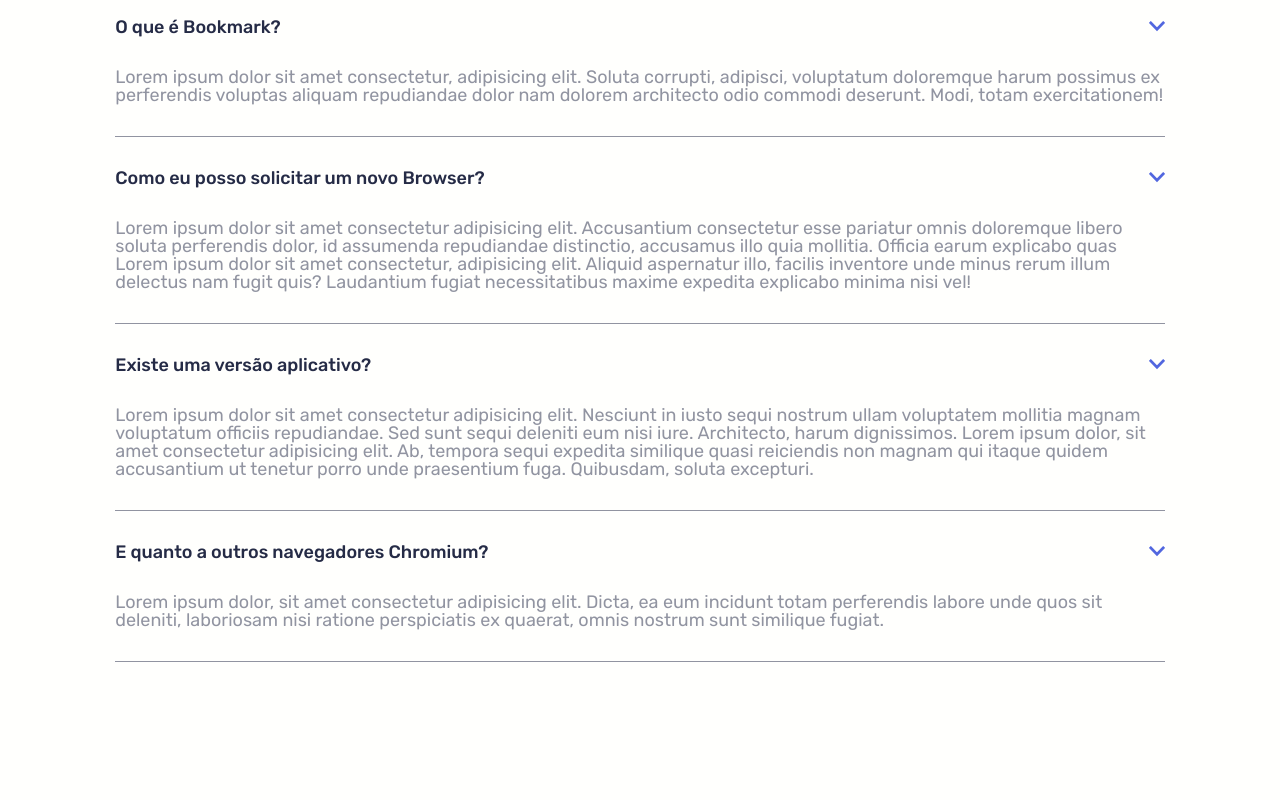
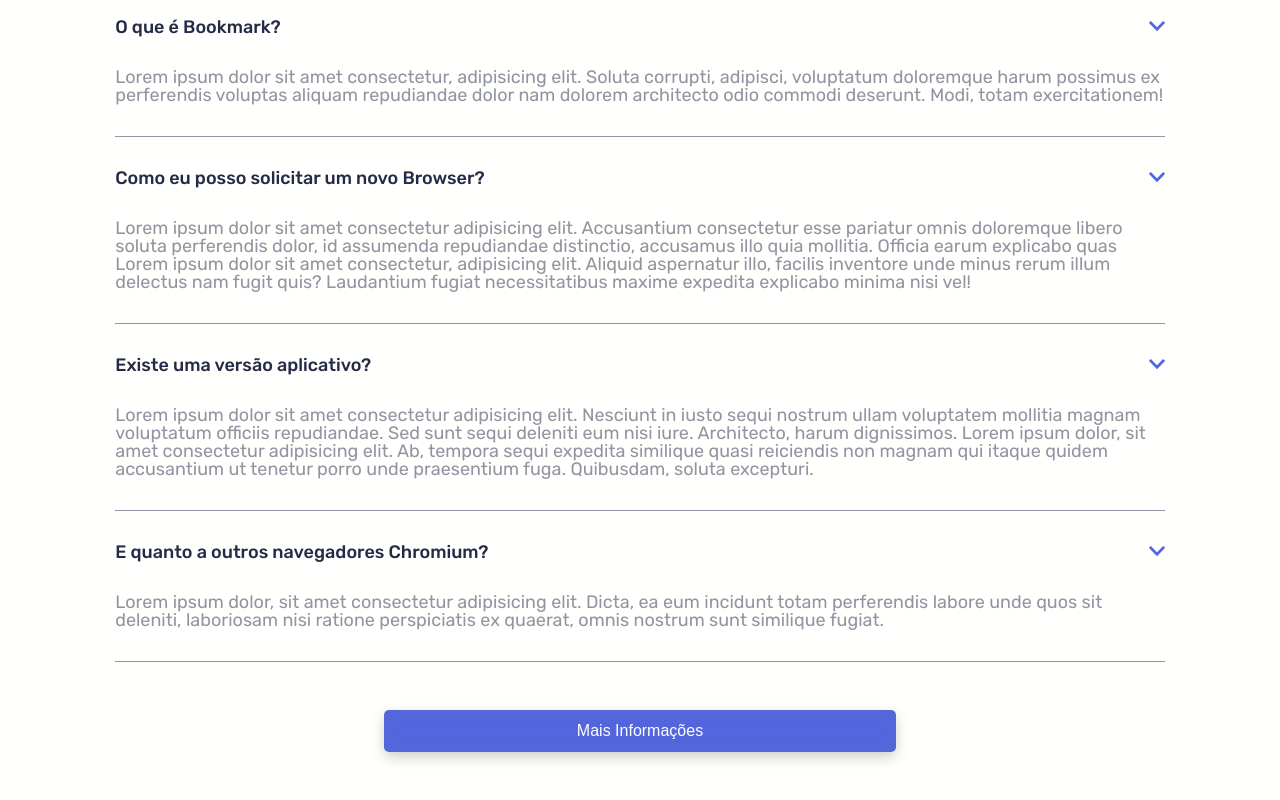
Before and after one commit to LipePLima/bookmark, an Angular app: page / in a window 1280 px wide. Shown: the part 4025-4825 px from the top of the page. Before the commit the page ends 4687 px from the top, so only its background shows below. Built offline with nearby package versions, Linux system fonts and the light colour scheme.

Commit message:
feat: adicionado botão 'mais informações' no componente question

```diff
--- a/src/app/question/question.component.html
+++ b/src/app/question/question.component.html
@@ -4,14 +4,17 @@
 </section>
 <section class="question__questions-list">
   <ul class="questions-list__list">
-    <li class="list__answer" *ngFor="let question of questions">
+    <li class="list__answer" *ngFor="let question of questions" ng-click="">
       <div class="answer__question-content">
         <p class="question-content__text">{{ question.title }}</p>
         <img class="question-content__img" src="../../assets/images/icon-arrow.svg" alt="">
       </div>
-      <div class="answer__content-answer">
+      <div class="answer__content-answer" >
         <p class="content-answer__text">{{ question.answer }}</p>
       </div>
     </li>
   </ul>
 </section>
+<div class="question__btn">
+  <button class="btn__button">Mais Informações</button>
+</div>
--- a/src/app/question/question.component.scss
+++ b/src/app/question/question.component.scss
@@ -53,3 +53,19 @@
     }
   }
 }
+
+.question__btn {
+  margin: 3rem 0 6.625rem 0;
+
+  .btn__button {
+    font-size: 16px;
+    font-weight: 500;
+    width: 40%;
+    height: 42px;
+    background-color: #5366DE;
+    color: #fff;
+    border: none;
+    border-radius: 5px;
+    box-shadow: 0px 5px 14px 0px rgba(0, 0, 0, 0.2), inset 0px 0px 18px 0px rgba(128, 128, 128, 0.1);
+  }
+}
```
